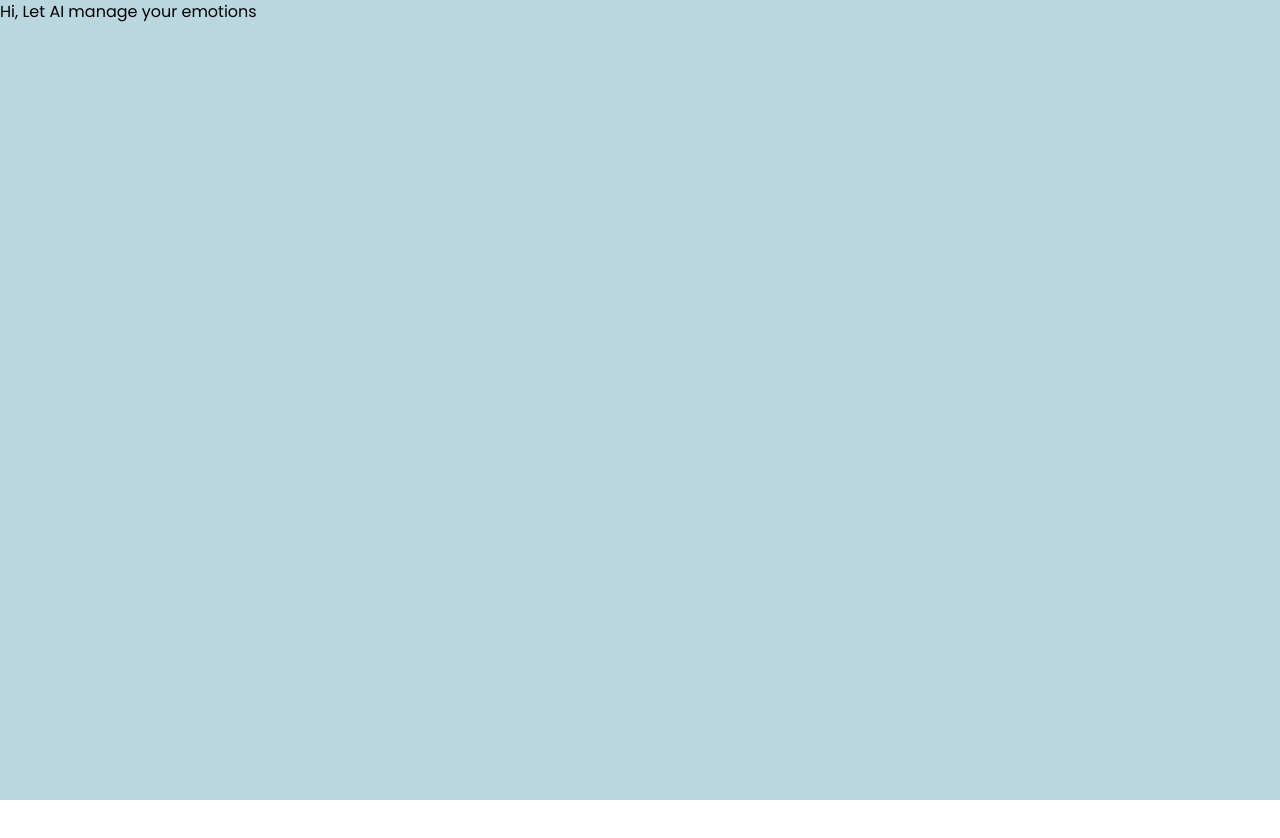
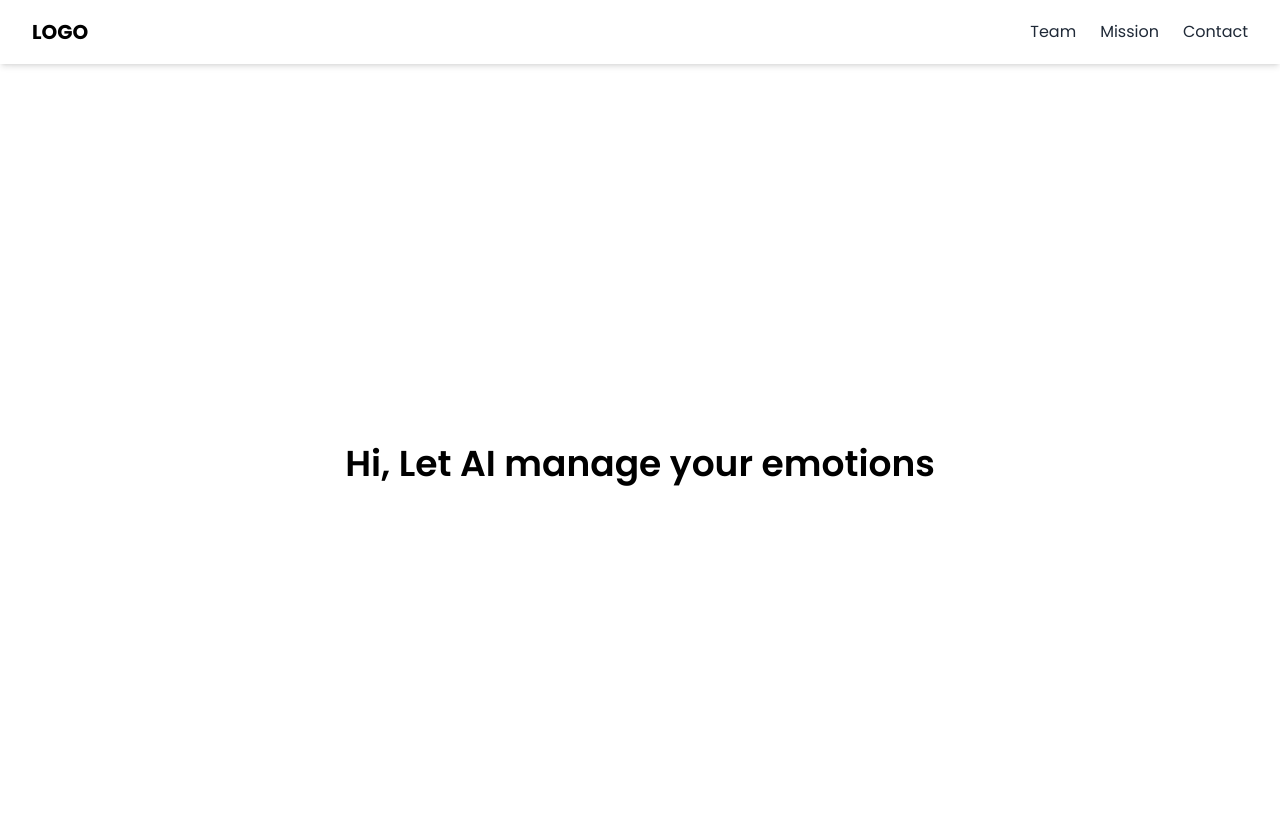
Before and after one commit to Varsha0802/Designverse-UCR-2025, a React (Vite) app: page / in a window 1280 px wide. Shown: the top 838 px of the page. Before the commit the page ends 800 px from the top, so only its background shows below. Built offline with nearby package versions, Linux system fonts and the light colour scheme.

Commit message:
add navigation bar + scrolling

```diff
--- a/src/App.jsx
+++ b/src/App.jsx
@@ -1,11 +1,43 @@
-import React from 'react'
+import React from 'react';
 
 const App = () => {
   return (
-    <div>
-      <h1>Hi, Let AI manage your emotions</h1>
-    </div>
-  )
-}
+    <>
+      {/* Navbar */}
+      <header className="fixed top-0 left-0 w-full h-16 bg-white flex justify-between items-center px-8 shadow-md z-50">
+        {/* Logo */}
+        <div className="text-xl font-bold">LOGO</div>
 
-export default App
+        {/* Navigation */}
+        <nav className="space-x-6">
+          <a href="#team" className="text-gray-800 hover:text-blue-500">Team</a>
+          <a href="#mission" className="text-gray-800 hover:text-blue-500">Mission</a>
+          <a href="#contact" className="text-gray-800 hover:text-blue-500">Contact</a>
+        </nav>
+      </header>
+
+      {/* Page Content with offset for navbar */}
+      <div className="pt-16">
+        {/* Your original content */}
+        <section className="h-screen flex items-center justify-center bg-white">
+          <h1 className="text-4xl font-semibold">Hi, Let AI manage your emotions</h1>
+        </section>
+
+        {/* New Sections */}
+        <section id="team" className="h-screen flex items-center justify-center bg-gray-100">
+          <h2 className="text-4xl font-semibold">Team Section</h2>
+        </section>
+
+        <section id="mission" className="h-screen flex items-center justify-center bg-blue-100">
+          <h2 className="text-4xl font-semibold">Mission Section</h2>
+        </section>
+
+        <section id="contact" className="h-screen flex items-center justify-center bg-red-100">
+          <h2 className="text-4xl font-semibold">Contact Section</h2>
+        </section>
+      </div>
+    </>
+  );
+};
+
+export default App;
--- a/src/index.css
+++ b/src/index.css
@@ -10,7 +10,6 @@
   background-color: #BAD7DF;
 }
 
-
 body {
   margin: 0;
 }
@@ -18,3 +17,7 @@ body {
 .outline-text {
   -webkit-text-stroke: 1px white;
 }
+
+html {
+  scroll-behavior: smooth;
+}
```
